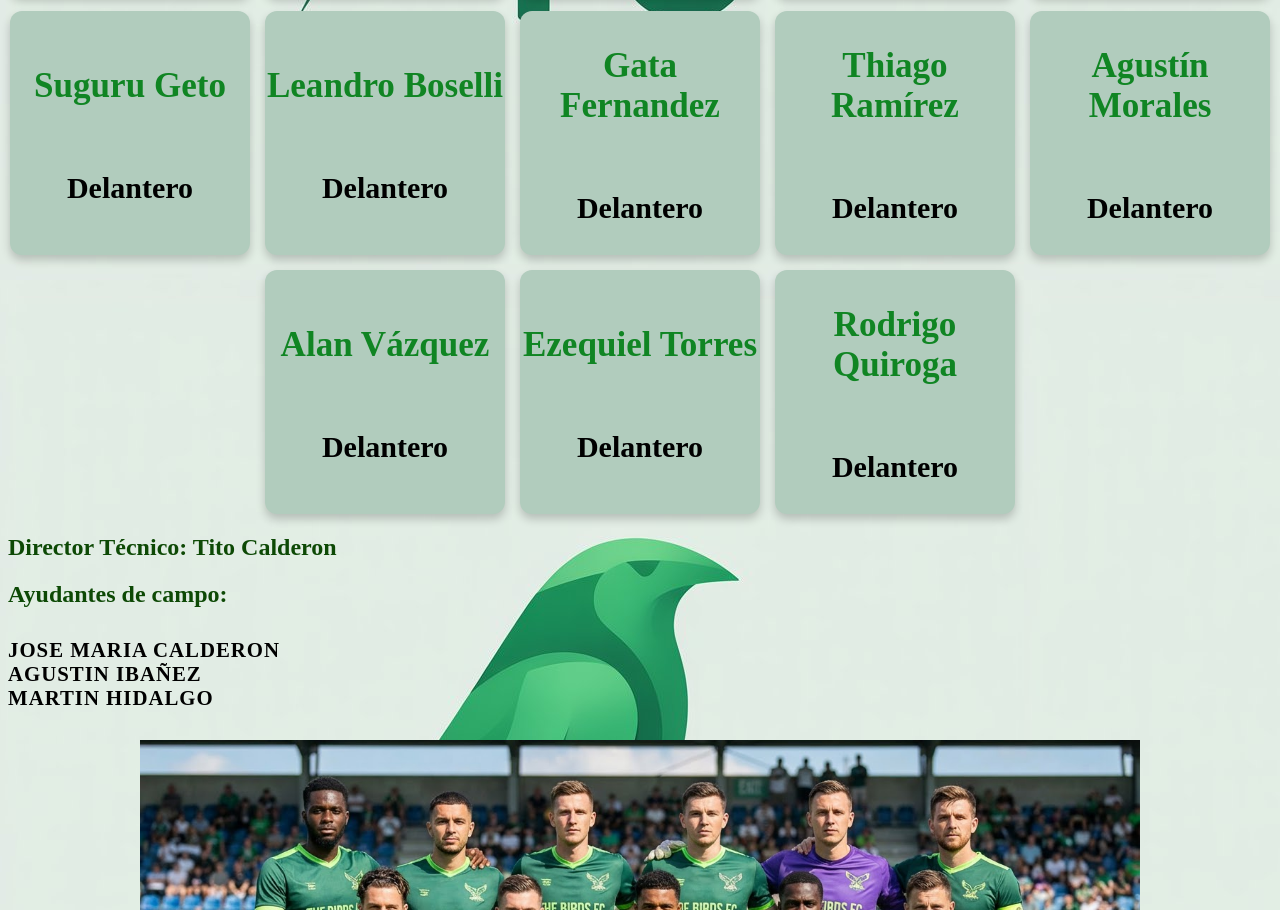
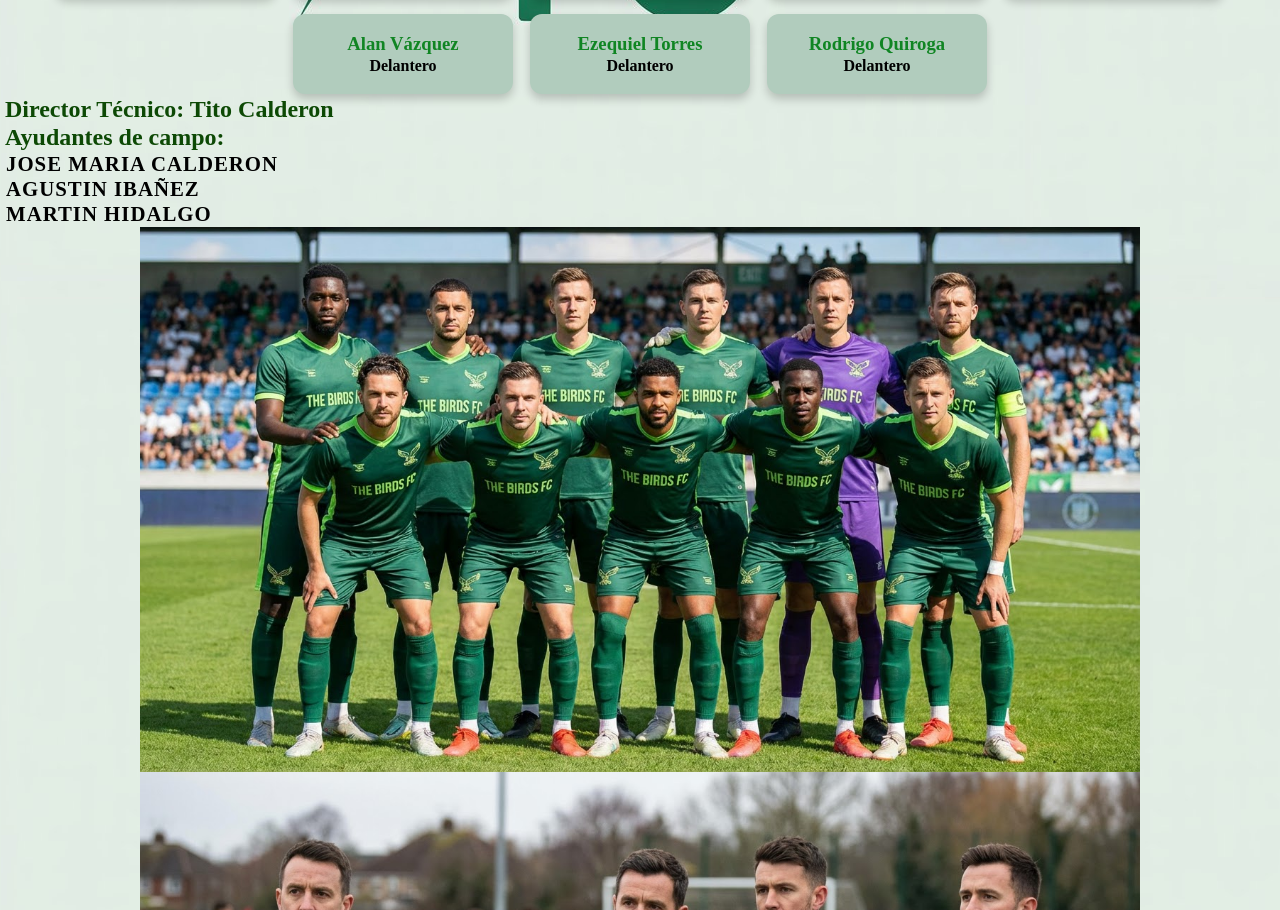
Before and after one commit to hectorelobos/The-Birds, a plain HTML site: page pages/plantel.html in a window 1280 px wide. Shown: the part 1768-2678 px from the top of the page. Drawn offline with Linux system fonts and the light colour scheme; a web font is replaced by a local one.

Commit message:
arreglo de punto de recuperacion b

```diff
--- a/styles/styles.css
+++ b/styles/styles.css
@@ -1,7 +1,7 @@
 
 @import url('https://fonts.googleapis.com/css2?family=Alkatra:wght@400..700&display=swap');
 *{
-    margin: 1;
+    margin: 1px;
     padding: 0;
     box-sizing: border-box;
     font-family: Alkatra;
@@ -49,7 +49,7 @@
 }
 
 section{
-    font-size: 30px;
+    font-size: 16px;
 }
 article{
     font-size:30px;
@@ -58,8 +58,8 @@
     list-style-position: outside;
 }
 img{
-    height: 220px;
-    width: 220px;
+    height: auto;
+    max-width: 100%;
 }
 .nav-links{
     color: darkgreen;
@@ -147,8 +147,8 @@
     justify-content: center;
     align-items: center;
     background-color: rgb(177, 204, 189);
-    width: 240px;
-    padding: auto;
+    width: 220px;
+    padding: 15px;
     border-radius: 12px;
     text-align: center;
     font-weight: bold;
```
